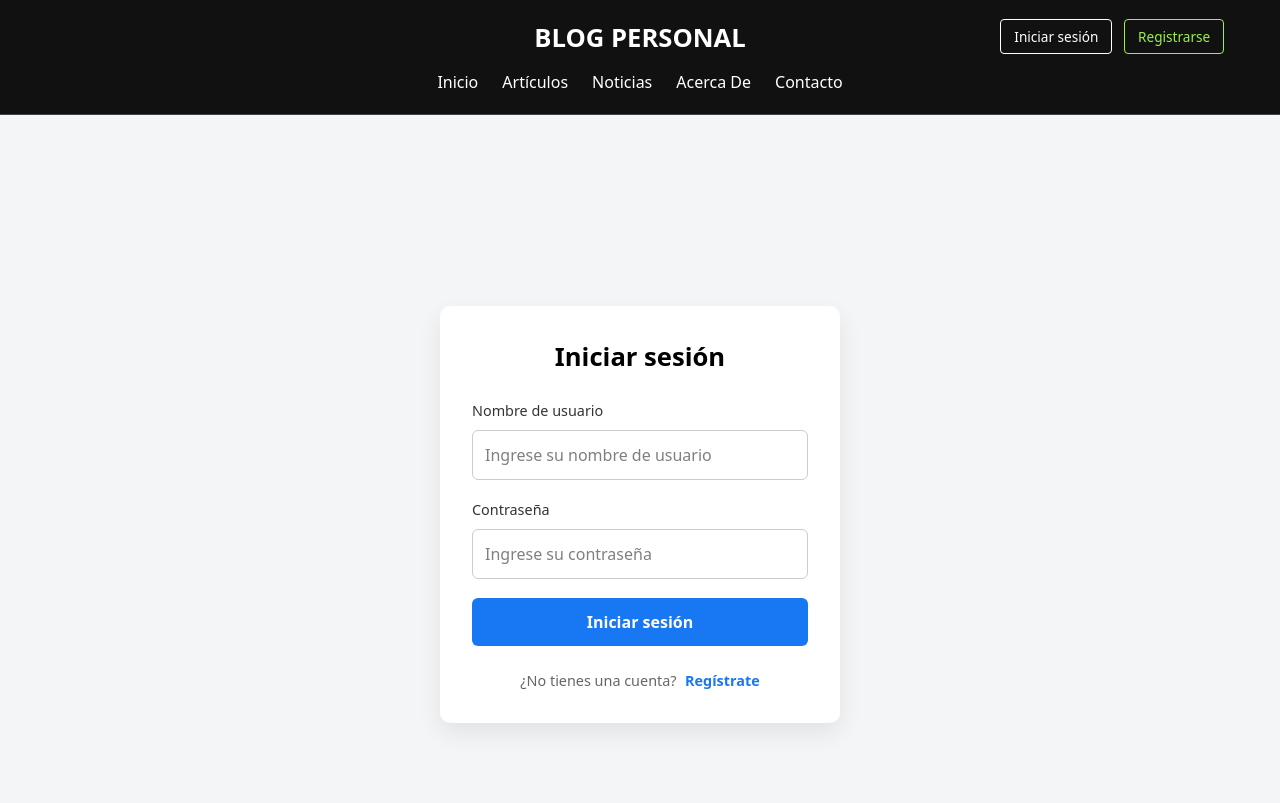
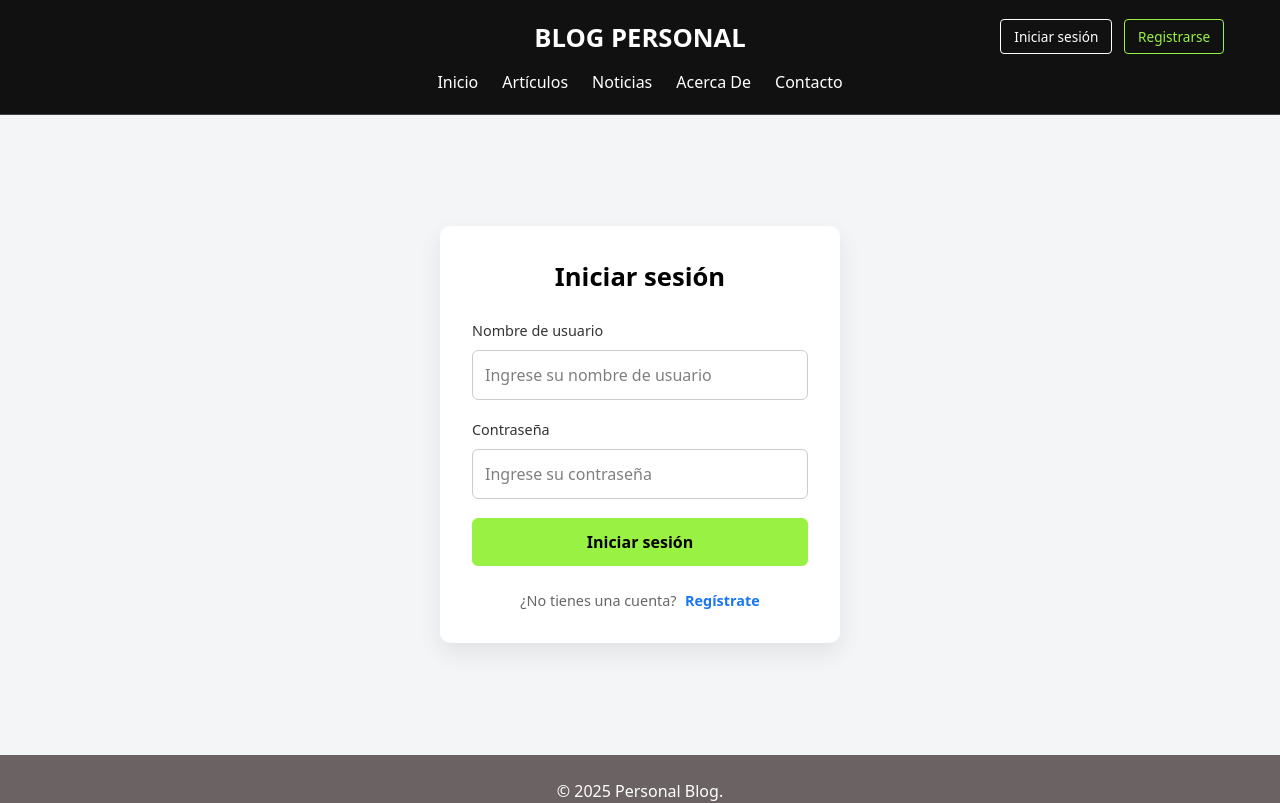
Before and after one commit to MarioElguera/proyecto-final-frontend, a Next.js app in the folder greentallica-blog/: page /login in a window 1280 px wide. Shown: the top 803 px of the page. Built offline with nearby package versions, Linux system fonts and the light colour scheme.

Commit message:
refactor code

```diff
--- a/greentallica-blog/src/components/Login/Login.module.css
+++ b/greentallica-blog/src/components/Login/Login.module.css
@@ -2,7 +2,7 @@
     display: flex;
     justify-content: center;
     align-items: center;
-    min-height: 100vh;
+    min-height: 80vh;
     background-color: #f4f5f7;
 }
 
@@ -52,8 +52,8 @@
 .login-box__button {
     width: 100%;
     padding: 0.75rem;
-    background-color: #1877f2;
-    color: white;
+    background-color: #99f243;
+    color: black;
     font-weight: bold;
     border: none;
     border-radius: 6px;
@@ -62,7 +62,7 @@
 }
 
 .login-box__button:hover {
-    background-color: #0f62c0;
+    background-color: #99f243;
 }
 
 .login-box__footer {
--- a/greentallica-blog/src/components/Navbar/Navbar.js
+++ b/greentallica-blog/src/components/Navbar/Navbar.js
@@ -21,9 +21,9 @@ export default function Navbar() {
                     onClick={toggleMenu}
                     aria-label="Menú"
                 >
-                    <span className={styles.navbar__hamburgerLine}></span>
-                    <span className={styles.navbar__hamburgerLine}></span>
-                    <span className={styles.navbar__hamburgerLine}></span>
+                    <span className={styles.navbar__hamburgerLine}>
+                        ☰
+                    </span>
                 </button>
 
                 <nav className={`${styles.navbar__links} ${isMenuOpen ? styles['navbar__links--open'] : ''}`}>
--- a/greentallica-blog/src/components/Navbar/Navbar.module.css
+++ b/greentallica-blog/src/components/Navbar/Navbar.module.css
@@ -89,6 +89,8 @@
 
 .navbar__username {
     font-size: 0.95rem;
+    color: white;
+    padding: 0px 15px;
 }
 
 /* Hamburguesa */
@@ -105,7 +107,7 @@
 .navbar__hamburgerLine {
     width: 25px;
     height: 3px;
-    background-color: #fff;
+    /* background-color: #fff; */
     margin: 5px 0;
 }
 
--- a/greentallica-blog/src/components/Register/Register.module.css
+++ b/greentallica-blog/src/components/Register/Register.module.css
@@ -2,7 +2,7 @@
     display: flex;
     align-items: center;
     justify-content: center;
-    min-height: 100vh;
+    min-height: 90vh;
     background-color: #f1f2f5;
 }
 
@@ -66,8 +66,8 @@
 .register__button {
     margin-top: 1rem;
     padding: 0.75rem;
-    background-color: #1877f2;
-    color: #fff;
+    background-color: #99f243;
+    color: black;
     font-weight: bold;
     border: none;
     border-radius: 6px;
```
